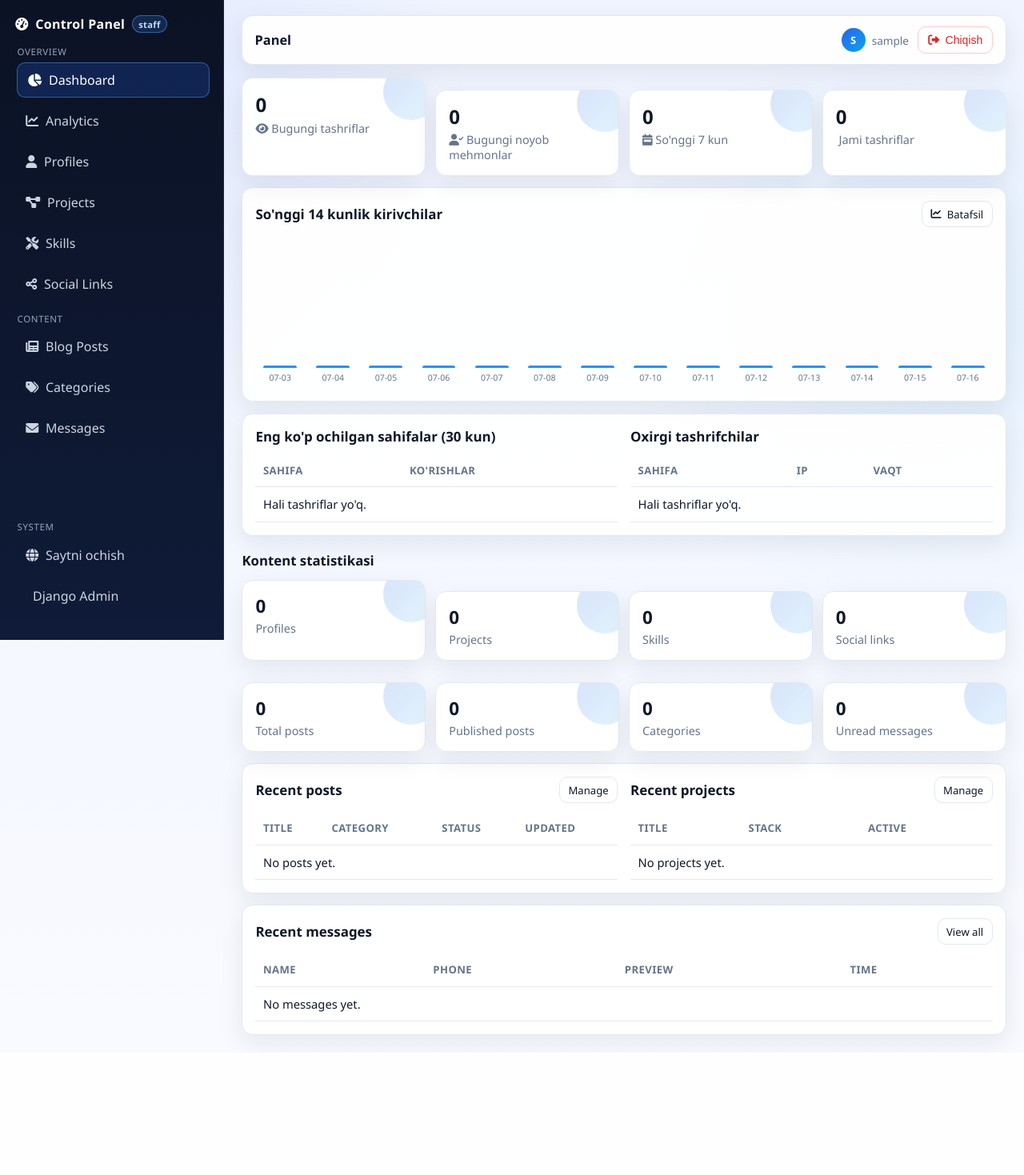
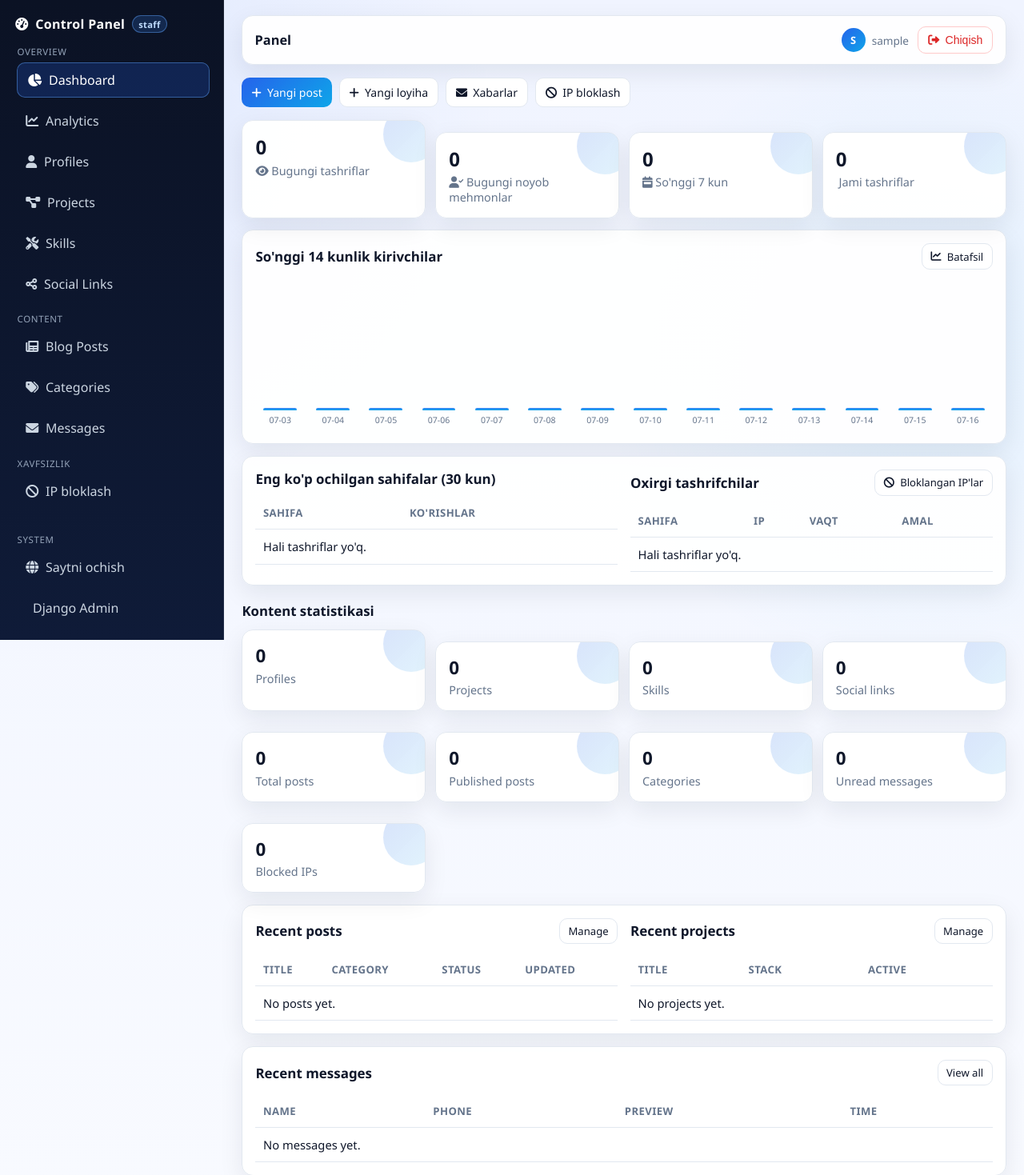
Before and after one commit to IskandarDusbekov/portfolio, a Django app: page /panel/ in a window 1280 px wide. Shown: the top 1469 px of the page at 80% size. Before the commit the page ends 1311 px from the top, so only its background shows below. Run offline with Django 5.2, Linux system fonts and the light colour scheme; the visitor is signed in with stand-in values (Sample User, id 1); data that the repository does not hold is empty.

Commit message:
Admin panel
 Post rasmini fayl orqali yuklash (URL emas)
BlogPostga cover_image (ImageField) qo'shildi — rasm media/blog/ ga yuklanadi.
Post formasida endi fayl tanlash tugmasi + joriy rasm preview'i. Eski URL maydoni ixtiyoriy zaxira sifatida qoldi.
cover_src xususiyati: yuklangan rasmni afzal ko'radi, bo'lmasa URL'ni ishlatadi. Blog sahifalari yangilandi.
Test: haqiqiy rasm yuklandi va saqlandi ✅
🚫 2. IP bloklash
BlockedIP modeli + IPBlockMiddleware — bloklangan IP'dan so'rov 403 oladi (kesh bilan, har so'rovda DB'ga bormaydi).
Panelda "IP bloklash" sahifasi: qo'shish, ro'yxat, blokdan chiqarish.
Dashboard "Oxirgi tashrifchilar" jadvalida har IP yonida tez bloklash tugmasi.
Test: bloklangan IP → 403, blokdan chiqarilgach → 200, kesh avtomatik yangilanadi ✅
📊 3. Dashboard yaxshilandi
Yuqorida tez amallar paneli (Yangi post, Loyiha, Xabarlar, IP bloklash) — o'qilmagan xabar/blok soni bilan.
"Blocked IPs" statistika kartochkasi qo'shildi.
Tashrifchilar jadvaliga bloklash amali.

```diff
--- a/apps/main/middleware.py
+++ b/apps/main/middleware.py
@@ -1,3 +1,30 @@
+class IPBlockMiddleware:
+    """Bloklangan IP'lardan kelgan so'rovlarni 403 bilan rad etadi."""
+
+    def __init__(self, get_response):
+        self.get_response = get_response
+
+    def __call__(self, request):
+        client_ip = self._client_ip(request)
+        if client_ip:
+            from apps.main.models import BlockedIP
+
+            if client_ip in BlockedIP.blocked_set():
+                from django.http import HttpResponseForbidden
+
+                return HttpResponseForbidden(
+                    "<h1>403 Forbidden</h1><p>Sizning IP manzilingiz bloklangan.</p>"
+                )
+        return self.get_response(request)
+
+    @staticmethod
+    def _client_ip(request):
+        forwarded = request.META.get("HTTP_X_FORWARDED_FOR")
+        if forwarded:
+            return forwarded.split(",")[0].strip()
+        return request.META.get("REMOTE_ADDR")
+
+
 class VisitTrackingMiddleware:
     """Records public page views into PageVisit for the panel analytics.
 
--- a/apps/panel/urls.py
+++ b/apps/panel/urls.py
@@ -35,4 +35,7 @@ urlpatterns = [
     path("categories/<int:pk>/delete/", views.category_delete, name="category_delete"),
     path("messages/", views.message_list, name="message_list"),
     path("messages/<int:pk>/read/", views.message_mark_read, name="message_mark_read"),
+    path("blocked-ips/", views.blocked_ip_list, name="blocked_ip_list"),
+    path("blocked-ips/<int:pk>/delete/", views.blocked_ip_delete, name="blocked_ip_delete"),
+    path("block-ip/", views.block_ip_quick, name="block_ip_quick"),
 ]
--- a/apps/panel/views.py
+++ b/apps/panel/views.py
@@ -15,6 +15,7 @@ from django.views.decorators.http import require_POST
 
 from apps.blog.models import BlogCategory, BlogPost
 from apps.main.models import (
+    BlockedIP,
     ContactMessage,
     PageVisit,
     Profile,
@@ -23,6 +24,7 @@ from apps.main.models import (
     SocialLink,
 )
 from .forms import (
+    BlockedIPForm,
     BlogCategoryForm,
     BlogPostForm,
     ProfileForm,
@@ -171,6 +173,7 @@ def dashboard(request):
         "social_links_count": SocialLink.objects.count(),
         "profiles_count": Profile.objects.count(),
         "unread_messages_count": ContactMessage.objects.filter(is_read=False).count(),
+        "blocked_ips_count": BlockedIP.objects.count(),
         "recent_posts": BlogPost.objects.select_related("category").order_by("-updated_at")[:5],
         "recent_projects": Project.objects.order_by("-updated_at")[:5],
         "recent_messages": ContactMessage.objects.order_by("-created_at")[:5],
@@ -194,6 +197,51 @@ def analytics(request):
 
 
 @staff_required
+def blocked_ip_list(request):
+    if request.method == "POST":
+        form = BlockedIPForm(request.POST)
+        if form.is_valid():
+            form.save()
+            messages.success(request, f"{form.cleaned_data['ip_address']} bloklandi.")
+            return redirect("panel:blocked_ip_list")
+    else:
+        form = BlockedIPForm()
+    blocked = BlockedIP.objects.all()
+    return render(
+        request,
+        "panel/blocked_ip_list.html",
+        {"blocked": blocked, "form": form, "page_title": "Bloklangan IP'lar"},
+    )
+
+
+@staff_required
+@require_POST
+def blocked_ip_delete(request, pk):
+    blocked = get_object_or_404(BlockedIP, pk=pk)
+    ip = blocked.ip_address
+    blocked.delete()
+    messages.success(request, f"{ip} blokdan chiqarildi.")
+    return redirect("panel:blocked_ip_list")
+
+
+@staff_required
+@require_POST
+def block_ip_quick(request):
+    """Dashboard/analytics'dagi tashrifchi qatoridan tez bloklash."""
+    ip = request.POST.get("ip_address", "").strip()
+    next_url = request.POST.get("next") or "panel:dashboard"
+    if ip:
+        obj, created = BlockedIP.objects.get_or_create(
+            ip_address=ip, defaults={"reason": "Paneldan tez bloklandi"}
+        )
+        if created:
+            messages.success(request, f"{ip} bloklandi.")
+        else:
+            messages.warning(request, f"{ip} allaqachon bloklangan.")
+    return redirect(_safe_next(request, next_url) if next_url.startswith("/") else next_url)
+
+
+@staff_required
 def post_list(request):
     query = request.GET.get("q", "").strip()
     posts = BlogPost.objects.select_related("category").order_by("-published_at")
@@ -211,7 +259,7 @@ def post_list(request):
 @staff_required
 def post_create(request):
     if request.method == "POST":
-        form = BlogPostForm(request.POST)
+        form = BlogPostForm(request.POST, request.FILES)
         if form.is_valid():
             form.save()
             messages.success(request, "Post created successfully.")
@@ -225,7 +273,7 @@ def post_create(request):
 def post_edit(request, pk):
     post = get_object_or_404(BlogPost, pk=pk)
     if request.method == "POST":
-        form = BlogPostForm(request.POST, instance=post)
+        form = BlogPostForm(request.POST, request.FILES, instance=post)
         if form.is_valid():
             form.save()
             messages.success(request, "Post updated successfully.")
--- a/config/settings.py
+++ b/config/settings.py
@@ -62,6 +62,8 @@ INSTALLED_APPS = [
 
 MIDDLEWARE = [
     "django.middleware.security.SecurityMiddleware",
+    # Bloklangan IP'larni erta rad etamiz
+    "apps.main.middleware.IPBlockMiddleware",
     "django.contrib.sessions.middleware.SessionMiddleware",
     "apps.main.middleware.SiteLanguageMiddleware",
     "django.middleware.common.CommonMiddleware",
--- a/templates/blog.html
+++ b/templates/blog.html
@@ -72,7 +72,7 @@
 {% if featured_post %}
 <div class="featured-post fade-up">
     <div class="featured-grid">
-        <img class="featured-image" src="{{ featured_post.cover_image_url|default:'https://picsum.photos/seed/backend/900/550' }}" alt="{{ featured_post.title }}" />
+        <img class="featured-image" src="{{ featured_post.cover_src|default:'https://picsum.photos/seed/backend/900/550' }}" alt="{{ featured_post.title }}" />
         <div class="featured-content">
             <span class="featured-badge"><i class="fas fa-star"></i> {{ t.blog_featured }}</span>
             <h2>{{ featured_post.display_title }}</h2>
@@ -94,7 +94,7 @@
 <div class="blog-grid">
     {% for post in page_obj.object_list %}
         <a class="blog-card" href="{% url 'view_post' post.slug %}">
-            <img class="blog-image" src="{{ post.cover_image_url|default:'https://picsum.photos/seed/post/900/550' }}" alt="{{ post.title }}" />
+            <img class="blog-image" src="{{ post.cover_src|default:'https://picsum.photos/seed/post/900/550' }}" alt="{{ post.title }}" />
             <div class="blog-content">
                 <span class="blog-category">{{ post.category.name }}</span>
                 <h3>{{ post.display_title }}</h3>
--- a/templates/panel/base.html
+++ b/templates/panel/base.html
@@ -195,6 +195,10 @@
         .mini-stat h3 { font-size: 1.5rem; }
         .badge { display: inline-block; padding: .12rem .5rem; border-radius: 999px; font-size: .72rem; font-weight: 700; }
         .badge-blue { background: #dbeafe; color: #1d4ed8; }
+        .badge-red { background: #fee2e2; color: #b91c1c; }
+        .quick-actions { display: flex; flex-wrap: wrap; gap: .55rem; margin-bottom: 1rem; }
+        .btn-primary-soft { background: linear-gradient(135deg, #2563eb, #0ea5e9); color: #fff; border: none; }
+        .btn-primary-soft:hover { box-shadow: 0 8px 18px rgba(37, 99, 235, 0.35); }
         .pager { display: flex; gap: .5rem; align-items: center; justify-content: center; margin-top: .9rem; }
         @media (max-width: 1180px) {
             .layout { grid-template-columns: 1fr; }
@@ -245,6 +249,13 @@
             </nav>
         </div>
 
+        <div class="menu-section">
+            <div class="menu-title">Xavfsizlik</div>
+            <nav class="menu">
+                <a href="{% url 'panel:blocked_ip_list' %}" class="{% if 'blocked' in request.resolver_match.url_name %}active{% endif %}"><i class="fas fa-ban"></i> IP bloklash</a>
+            </nav>
+        </div>
+
         <div class="sidebar-foot menu-section">
             <div class="menu-title">System</div>
             <nav class="menu">
--- a/templates/panel/dashboard.html
+++ b/templates/panel/dashboard.html
@@ -3,6 +3,13 @@
 {% block page_title %}Dashboard{% endblock %}
 
 {% block panel_content %}
+<section class="quick-actions">
+  <a class="btn btn-primary-soft" href="{% url 'panel:post_create' %}"><i class="fas fa-plus"></i> Yangi post</a>
+  <a class="btn" href="{% url 'panel:project_create' %}"><i class="fas fa-plus"></i> Yangi loyiha</a>
+  <a class="btn" href="{% url 'panel:message_list' %}"><i class="fas fa-envelope"></i> Xabarlar{% if unread_messages_count %} <span class="badge badge-red">{{ unread_messages_count }}</span>{% endif %}</a>
+  <a class="btn" href="{% url 'panel:blocked_ip_list' %}"><i class="fas fa-ban"></i> IP bloklash{% if blocked_ips_count %} <span class="badge badge-blue">{{ blocked_ips_count }}</span>{% endif %}</a>
+</section>
+
 <section class="card-grid">
   <article class="card stat-card mini-stat"><h3>{{ visits_today }}</h3><p><i class="fas fa-eye"></i> Bugungi tashriflar</p></article>
   <article class="card stat-card mini-stat"><h3>{{ unique_today }}</h3><p><i class="fas fa-user-check"></i> Bugungi noyob mehmonlar</p></article>
@@ -44,19 +51,32 @@
     </div>
   </div>
   <div>
-    <div class="section-head"><h2>Oxirgi tashrifchilar</h2></div>
+    <div class="section-head">
+      <h2>Oxirgi tashrifchilar</h2>
+      <a class="btn btn-sm" href="{% url 'panel:blocked_ip_list' %}"><i class="fas fa-ban"></i> Bloklangan IP'lar</a>
+    </div>
     <div class="table-wrap">
       <table>
-        <thead><tr><th>Sahifa</th><th>IP</th><th>Vaqt</th></tr></thead>
+        <thead><tr><th>Sahifa</th><th>IP</th><th>Vaqt</th><th>Amal</th></tr></thead>
         <tbody>
           {% for visit in recent_visits %}
             <tr>
-              <td>{{ visit.path|truncatechars:26 }}</td>
+              <td>{{ visit.path|truncatechars:22 }}</td>
               <td>{{ visit.ip_address|default:"—" }}</td>
               <td>{{ visit.created_at|date:"m-d H:i" }}</td>
+              <td>
+                {% if visit.ip_address %}
+                  <form method="post" action="{% url 'panel:block_ip_quick' %}" style="margin:0;" onsubmit="return confirm('{{ visit.ip_address }} bloklansinmi?');">
+                    {% csrf_token %}
+                    <input type="hidden" name="ip_address" value="{{ visit.ip_address }}" />
+                    <input type="hidden" name="next" value="{{ request.path }}" />
+                    <button type="submit" class="btn btn-sm btn-danger" title="Bloklash"><i class="fas fa-ban"></i></button>
+                  </form>
+                {% else %}—{% endif %}
+              </td>
             </tr>
           {% empty %}
-            <tr><td colspan="3">Hali tashriflar yo'q.</td></tr>
+            <tr><td colspan="4">Hali tashriflar yo'q.</td></tr>
           {% endfor %}
         </tbody>
       </table>
@@ -74,6 +94,7 @@
   <article class="card stat-card"><h3>{{ published_posts_count }}</h3><p>Published posts</p></article>
   <article class="card stat-card"><h3>{{ categories_count }}</h3><p>Categories</p></article>
   <article class="card stat-card"><h3>{{ unread_messages_count }}</h3><p>Unread messages</p></article>
+  <article class="card stat-card"><h3>{{ blocked_ips_count }}</h3><p>Blocked IPs</p></article>
 </section>
 
 <section class="card two-col">
--- a/templates/view_post.html
+++ b/templates/view_post.html
@@ -40,7 +40,7 @@
 
 <div class="post-wrap fade-up">
     {% if post %}
-        <img class="post-cover" src="{{ post.cover_image_url|default:'https://picsum.photos/seed/backend/1000/500' }}" alt="{{ post.title }}" />
+        <img class="post-cover" src="{{ post.cover_src|default:'https://picsum.photos/seed/backend/1000/500' }}" alt="{{ post.title }}" />
         <div class="post-body">
             <a class="back-link" href="{% url 'blog' %}"><i class="fas fa-arrow-left"></i> {{ t.blog_back }}</a>
             <h1>{{ post.display_title }}</h1>
```
Also changed, not shown: apps/blog/models.py (+8 -0 lines), apps/main/admin.py (+15 -1 lines), apps/main/models.py (+37 -0 lines), apps/panel/forms.py (+14 -2 lines), templates/panel/blocked_ip_list.html (added, +55 -0 lines), templates/panel/post_form.html (+13 -2 lines), apps/blog/migrations/0004_blogpost_cover_image.py (added), apps/main/migrations/0004_blockedip.py (added).
